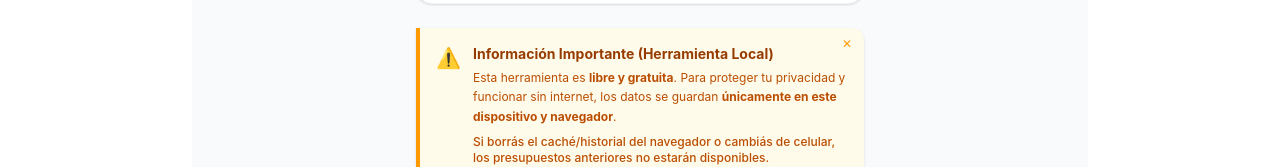
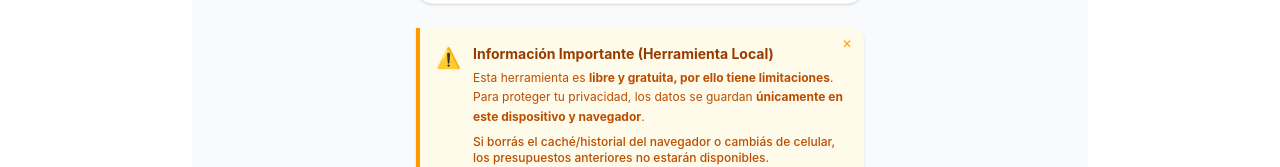
Before and after one commit to RodrigoAlmonacid/presupuestor, a React (Vite) app: page / in a window 1280 px wide. Shown: the part 474-641 px from the top of the page. Built offline with nearby package versions, Linux system fonts and the light colour scheme.

Commit message:
Limpieza de código

```diff
--- a/src/Components/Navbar/Navbar.jsx
+++ b/src/Components/Navbar/Navbar.jsx
@@ -1,5 +1,5 @@
 import { Link } from 'react-router-dom';
-import logo from './../../assets/favicon.png'; // Ajustá la ruta según dónde quedó tu logo
+import logo from './../../assets/favicon.png';
 import { Ruteo } from '../../const/routes';
 
 export default function Navbar() {
@@ -21,7 +21,7 @@ export default function Navbar() {
         {/* CENTRO: Nuevo Presupuesto */}
         <div className="text-center">
           <Link
-            to={Ruteo.nuevo} // Si usás tu objeto de rutas, poné {Ruteo.nuevo}
+            to={Ruteo.nuevo}
             className="text-sm font-semibold text-gray-600 hover:text-blue-600 bg-gray-50 hover:bg-blue-50 px-3 py-1.5 rounded-lg transition-colors inline-block"
           >
             ✨ Nuevo
@@ -31,7 +31,7 @@ export default function Navbar() {
         {/* DERECHA: Historial */}
         <div className="text-right">
           <Link
-            to={Ruteo.history} // Si usás tu objeto de rutas, poné {Ruteo.history}
+            to={Ruteo.history}
             className="text-sm font-semibold text-gray-600 hover:text-blue-600 bg-gray-50 hover:bg-blue-50 px-3 py-1.5 rounded-lg transition-colors inline-block"
           >
             📋 Historial
--- a/src/Components/TablaItems/TablaItems.jsx
+++ b/src/Components/TablaItems/TablaItems.jsx
@@ -8,7 +8,6 @@ export default function TablaItems({ items, onEliminarItem }) {
     }
 
     // --- LÓGICA DE CÁLCULOS ACUMULADOS ---
-    // Reducimos el array de items para obtener los tres valores globales
     const totales = items.reduce(
         (acumulador, item) => {
             const subtotalItem = item.precio * item.cantidad;
--- a/src/Pages/EditarPresupuesto/EditarPresupuesto.jsx
+++ b/src/Pages/EditarPresupuesto/EditarPresupuesto.jsx
@@ -6,7 +6,7 @@ import TablaItems from './../../Components/TablaItems/TablaItems';
 import BotonExport from './../../Components/BotonExport/BotonExport';
 
 export default function EditarPresupuesto() {
-  const { id } = useParams(); // 1. Atrapamos el ID de la URL
+  const { id } = useParams();
   const navigate = useNavigate();
 
   // 2. Precargamos los datos generales buscando por ID
--- a/src/Pages/History/Historial.jsx
+++ b/src/Pages/History/Historial.jsx
@@ -1,6 +1,6 @@
 import { useState } from 'react';
 import { Link } from 'react-router-dom';
-import BotonExport from './../../Components/BotonExport/BotonExport'; // ¡Reutilizamos tu super botón!
+import BotonExport from './../../Components/BotonExport/BotonExport';
 import { Ruteo } from '../../const/routes';
 
 export default function Historial() {
@@ -81,7 +81,7 @@ export default function Historial() {
                   🗑️ Eliminar
                 </button>
 
-                {/* BOTÓN: EXPORTAR (Le sacamos el scale raro para que use el mismo ancho) */}
+                {/* BOTÓN: EXPORTAR */}
                 <div className="w-full sm:flex-1">
                   <BotonExport
                     datosGenerales={{
--- a/src/Pages/Home/Home.jsx
+++ b/src/Pages/Home/Home.jsx
@@ -39,7 +39,7 @@ export default function Home() { // Supongamos que manejas la página con un est
             <div>
               <h4 className="font-bold text-amber-800 text-sm">Información Importante (Herramienta Local)</h4>
               <p className="text-xs text-amber-700 mt-1 leading-relaxed">
-                Esta herramienta es <strong>libre y gratuita</strong>. Para proteger tu privacidad y funcionar sin internet, los datos se guardan <strong>únicamente en este dispositivo y navegador</strong>.
+                Esta herramienta es <strong>libre y gratuita, por ello tiene limitaciones</strong>. Para proteger tu privacidad, los datos se guardan <strong>únicamente en este dispositivo y navegador</strong>.
               </p>
               <p className="text-xs text-amber-700 mt-2 font-medium">
                 Si borrás el caché/historial del navegador o cambiás de celular, los presupuestos anteriores no estarán disponibles.
--- a/src/Pages/NuevoPresupuesto/NuevoPresupuesto.jsx
+++ b/src/Pages/NuevoPresupuesto/NuevoPresupuesto.jsx
@@ -52,7 +52,7 @@ export default function NuevoPresupuesto() {
   }, [items, datosGenerales, idPresupuesto]); // Se ejecuta cada vez que cambian las líneas o los datos del cliente/vendedor
 
 
-  // Funciones de control (las mismas que ya tenías)
+  // Funciones de control
   const handleDatosGeneralesChange = (e) => {
     const { name, value } = e.target;
     setDatosGenerales({ ...datosGenerales, [name]: value });
```
